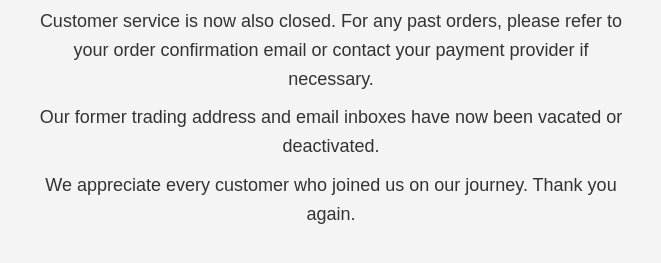
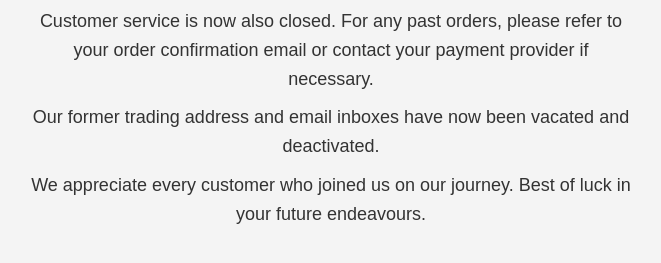
Before and after one commit to geargeek-holding/geargeek-holding.github.io, a plain HTML site: page index.html in a window 1280 px wide. Shown: the part 207-470 px from the top of the page, without its empty margins (309-970 px from the left). Drawn offline with Linux system fonts and the light colour scheme.

Commit message:
Update index.html

```diff
--- a/index.html
+++ b/index.html
@@ -31,7 +31,7 @@
 <h1>Gear Geek Has Now Closed</h1>
 <p>Thank you for your support over the years. Gear Geek is no longer trading and our online store has been permanently closed.</p>
 <p>Customer service is now also closed. For any past orders, please refer to your order confirmation email or contact your payment provider if necessary.</p>
-<p>Our former trading address and email inboxes have now been vacated or deactivated.</p>
-<p>We appreciate every customer who joined us on our journey. Thank you again.</p>
+<p>Our former trading address and email inboxes have now been vacated and deactivated.</p>
+<p>We appreciate every customer who joined us on our journey. Best of luck in your future endeavours.</p>
 </body>
 </html>
```
